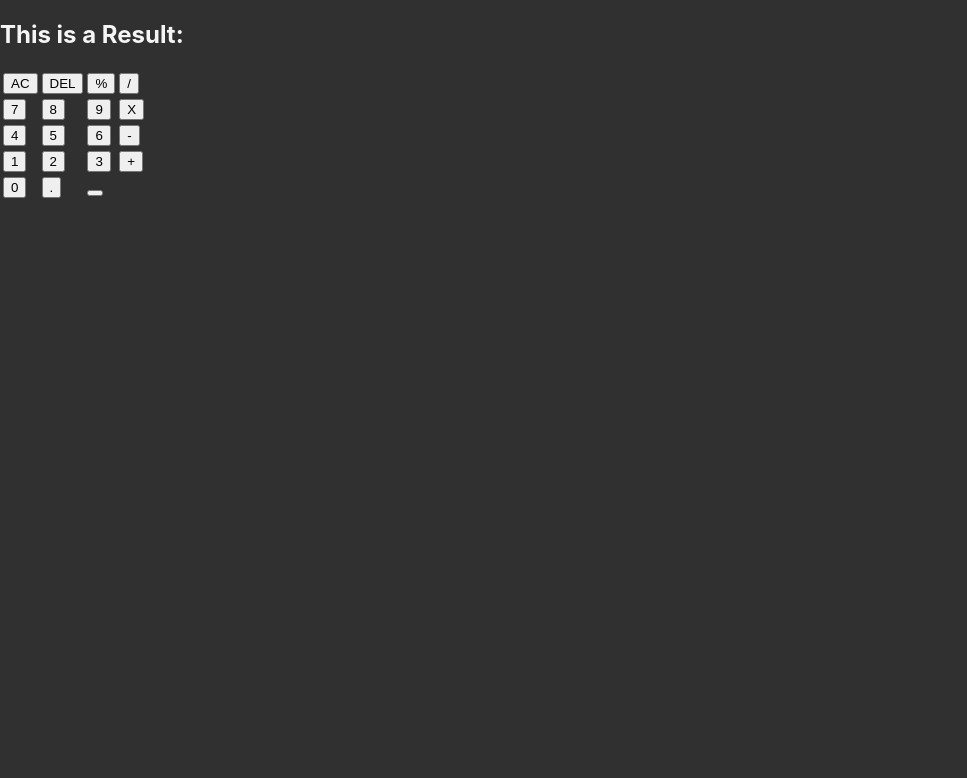
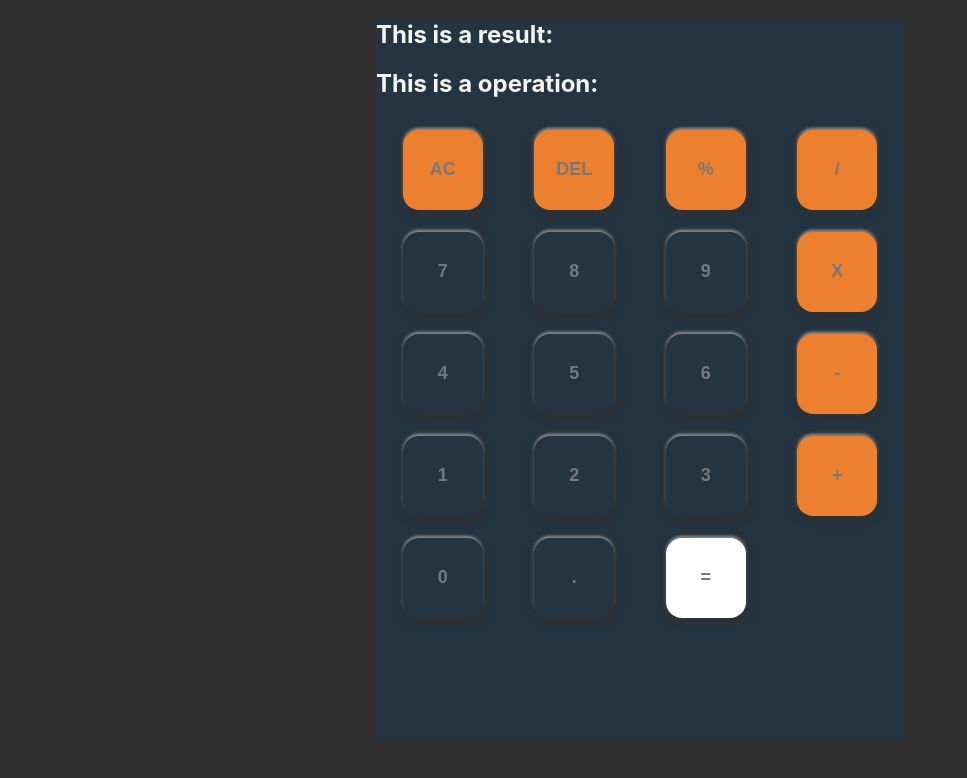
Before and after one commit to JoacoLuna4/my-calculator, a React (Create React App) app: page / in a window 1280 px wide. Shown: the top 778 px of the page, without its empty margins (0-967 px from the left). Built offline with nearby package versions, Linux system fonts and the light colour scheme.

Commit message:
Se modifican estilos -  sin logica de operaciones

```diff
--- a/src/App.js
+++ b/src/App.js
@@ -1,64 +1,66 @@
 import "./index.css";
 import React, { useState } from "react";
 function App() {
-	const [Display, setDisplay] = useState("");
-	const [Result, setResult] = useState("");
+	const [display, setDisplay] = useState("");
+	const [result, setResult] = useState("");
+
 	const handleOperator = (e) => {
 		const operator = e.target.getAttribute("name");
 		let numberA;
 		let numberB;
-		let result;
+
+		if (operator) {
+			numberA = display;
+			setDisplay("");
+			console.log("este es A", numberA);
+			if (operator == "equal") {
+				numberB = display;
+				console.log("este es B", numberB);
+				console.log("este es A despues de", numberA);
+			}
+		} //esta logica no esta bien
 
 		if (operator === "AC") {
 			setDisplay("");
 		} else if (operator === "delete") {
-			setDisplay(Display.substring(0, Display.length - 1));
-		} else if (operator == "plus") {
-			numberA = Display;
-			setDisplay(0);
-			console.log("el Display = " + Display, "el numberA= " + numberA);
-			numberB = Display;
-			console.log("el Display = " + Display, "el numberB= " + numberA);
-
-			result = numberA + numberB;
-			console.log("SUPUESTO RESULT" + result); //TODA ESTA LOGICA DE LA SUMA ESTA MAL
+			setDisplay(display.substring(0, display.length - 1));
 		}
 	};
 	// const handleAC = (e) => {
 	// 	setDisplay("");
 	// };
 	// const handleDel = (e) => {
-	// 	setDisplay(Display.substring(0, Display.length - 1));
+	// 	setDisplay(display.substring(0, display.length - 1));
 	// };
 	const handleNumber = (e) => {
-		setDisplay(Display + e.target.value);
-		console.log(e.target);
+		setDisplay(display + e.target.value);
 	};
 	return (
 		<div className="container">
-			<div name="Display">
-				<h2> This is a Result: {Display} </h2>
+			<div name="display">
+				<h2> This is a result: {result} </h2>
+				<h2> This is a operation: {display} </h2>
 			</div>
 			<table>
 				<tbody>
 					<tr name="FUNCIONES">
 						<td>
-							<button name="AC" onClick={handleOperator}>
+							<button name="AC" onClick={handleOperator} id="operator">
 								AC
 							</button>
 						</td>
 						<td>
-							<button name="delete" onClick={handleOperator}>
+							<button name="delete" onClick={handleOperator} id="operator">
 								DEL
 							</button>
 						</td>
 						<td>
-							<button name="percentage" onClick={handleOperator}>
+							<button name="percentage" onClick={handleOperator} id="operator">
 								%
 							</button>
 						</td>
 						<td>
-							<button name="division" onClick={handleOperator}>
+							<button name="division" onClick={handleOperator} id="operator">
 								/
 							</button>
 						</td>
@@ -80,7 +82,11 @@ function App() {
 							</button>
 						</td>
 						<td>
-							<button name="multiplication" onClick={handleOperator}>
+							<button
+								name="multiplication"
+								onClick={handleOperator}
+								id="operator"
+							>
 								X
 							</button>
 						</td>
@@ -102,7 +108,7 @@ function App() {
 							</button>
 						</td>
 						<td>
-							<button name="minus" onClick={handleOperator}>
+							<button name="minus" onClick={handleOperator} id="operator">
 								-
 							</button>
 						</td>
@@ -124,14 +130,14 @@ function App() {
 							</button>
 						</td>
 						<td>
-							<button name="plus" onClick={handleOperator}>
+							<button name="plus" onClick={handleOperator} id="operator">
 								+
 							</button>
 						</td>
 					</tr>
 					<tr>
 						<td>
-							<button value="zero" onClick={handleNumber}>
+							<button value="0" onClick={handleNumber}>
 								0
 							</button>
 						</td>
@@ -141,7 +147,9 @@ function App() {
 							</button>
 						</td>
 						<td>
-							<button name="equal" onClick={handleOperator}></button>
+							<button name="equal" onClick={handleOperator} id="operator">
+								=
+							</button>
 						</td>
 					</tr>
 				</tbody>
--- a/src/index.css
+++ b/src/index.css
@@ -15,3 +15,52 @@ html {
 	background: #303030;
 	color: whitesmoke;
 }
+.container {
+	width: 33rem;
+	height: 45rem;
+	margin-left: auto;
+	margin-right: auto;
+	background-color: #243441;
+}
+
+table {
+	width: 100%;
+	text-align: center;
+}
+td {
+	padding: 10px;
+}
+td > button {
+	width: 5rem;
+	height: 5rem;
+	text-align: center;
+	color: #78797a;
+	background-color: #243441;
+	font-size: large;
+	font-weight: bold;
+	border: none;
+	border-radius: 1rem;
+	box-shadow: 01px 3px 7px 2px #303030, 0px -2px 3px rgb(185, 182, 182);
+}
+td > button:active {
+	width: 5rem;
+	height: 5rem;
+	text-align: center;
+	color: #243441;
+	background-color: #78797a;
+	font-size: large;
+	font-weight: bold;
+	border: none;
+	border-radius: 1rem;
+	/* box-shadow: 01px 3px 7px 2px #303030, 0px -2px 3px rgb(185, 182, 182); */
+}
+/* Elijo este selector para no tener conflictos de especificidad con el equal button */
+button[id="operator"] {
+	background-color: #ed802e;
+}
+button[id="operator"]:active {
+	background-color: #243441;
+}
+button[name="equal"] {
+	background-color: rgb(255, 255, 255);
+}
```
